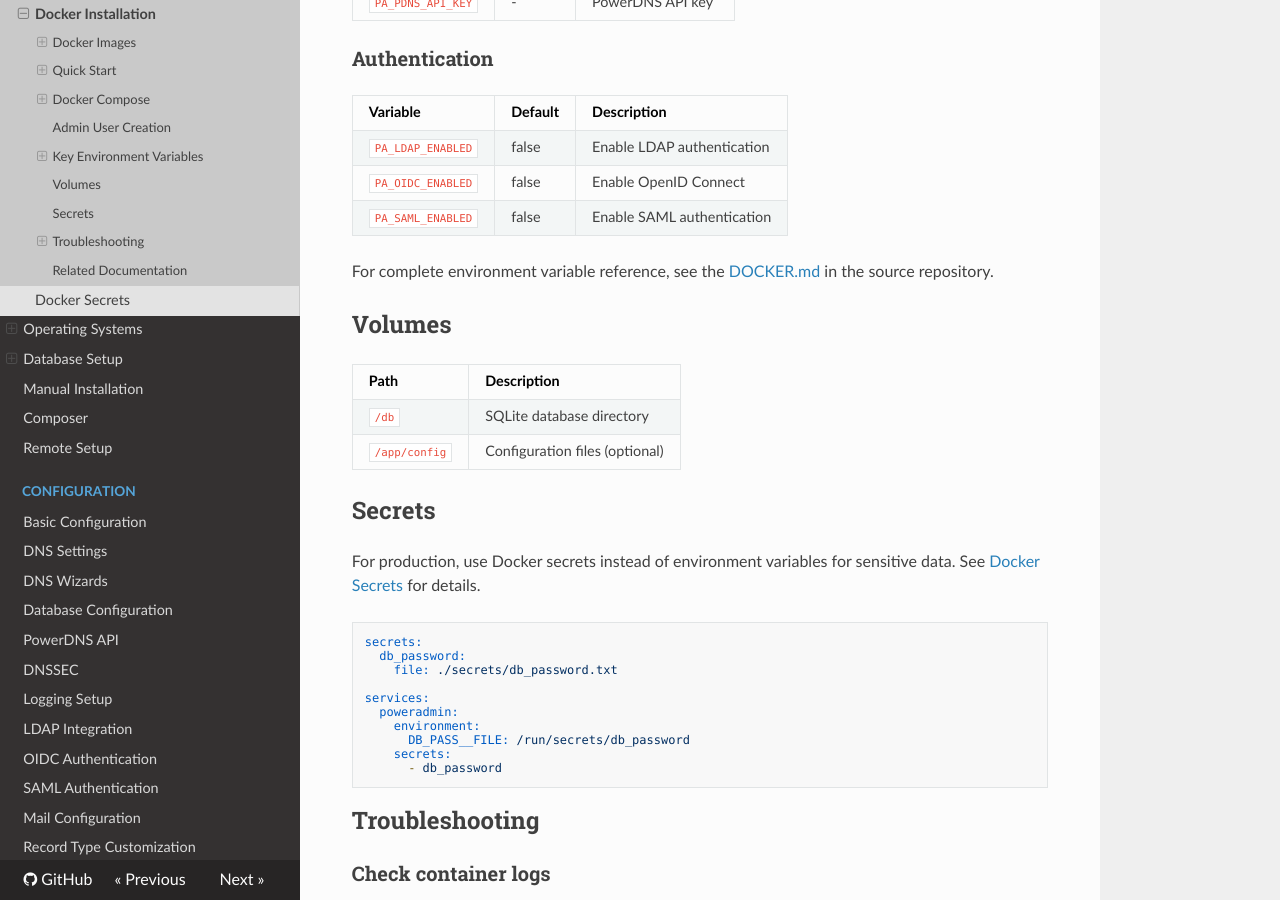
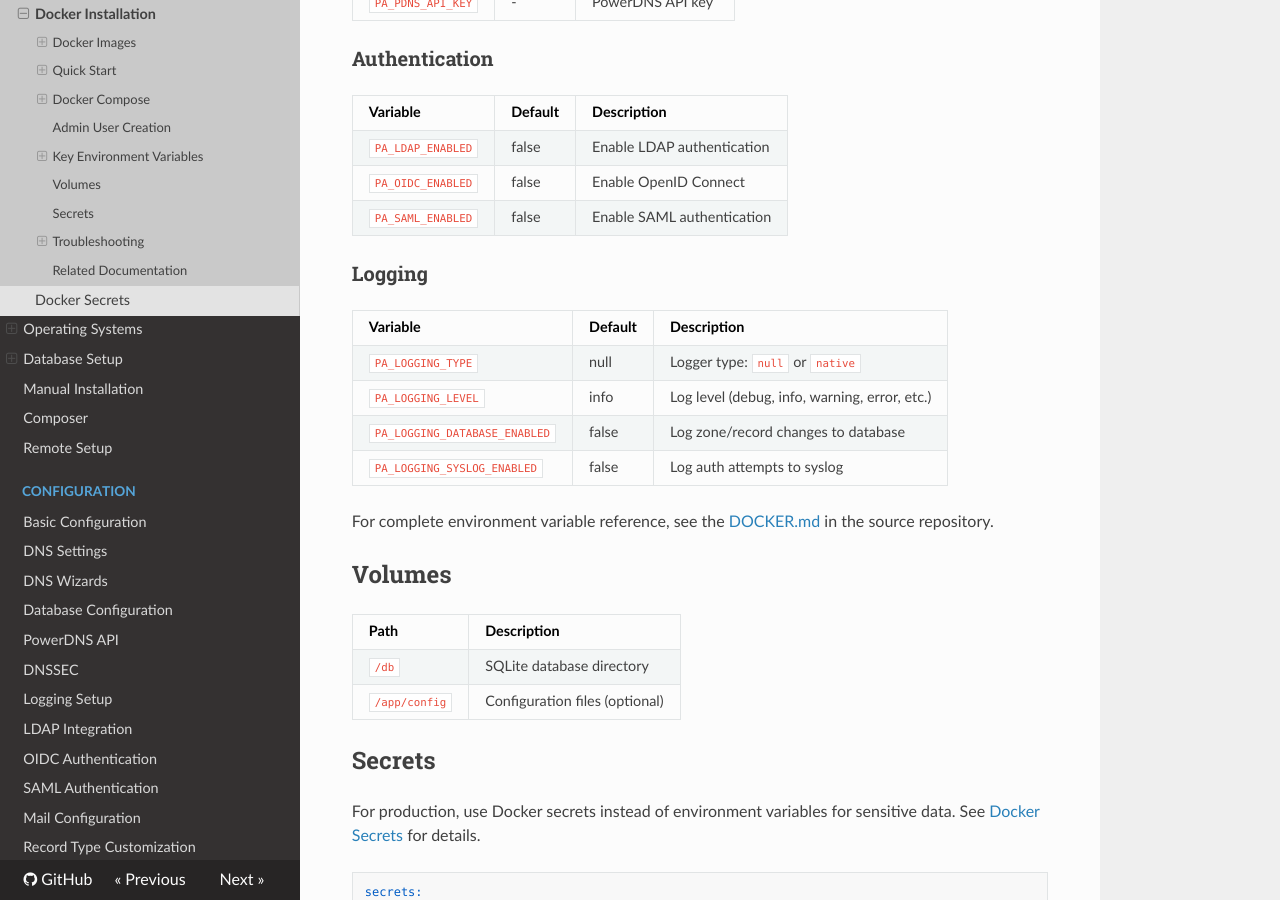
Before and after one commit to poweradmin/poweradmin-docs, an MkDocs documentation site: the page built from docs/installation/docker.md, in a window 1280 px wide and 900 px high, scrolled down 4732 px. Built offline with MkDocs 1.6.1, drawn with Linux system fonts in a browser that asks for light colours; nearby versions of some CDN libraries.

Commit message:
docs(docker): add logging environment variables

```diff
--- a/docs/installation/docker.md
+++ b/docs/installation/docker.md
@@ -240,6 +240,15 @@
 | `PA_OIDC_ENABLED` | false | Enable OpenID Connect |
 | `PA_SAML_ENABLED` | false | Enable SAML authentication |
 
+### Logging
+
+| Variable | Default | Description |
+|----------|---------|-------------|
+| `PA_LOGGING_TYPE` | null | Logger type: `null` or `native` |
+| `PA_LOGGING_LEVEL` | info | Log level (debug, info, warning, error, etc.) |
+| `PA_LOGGING_DATABASE_ENABLED` | false | Log zone/record changes to database |
+| `PA_LOGGING_SYSLOG_ENABLED` | false | Log auth attempts to syslog |
+
 For complete environment variable reference, see the [DOCKER.md](https://github.com/poweradmin/poweradmin/blob/master/DOCKER.md) in the source repository.
 
 ## Volumes
```
